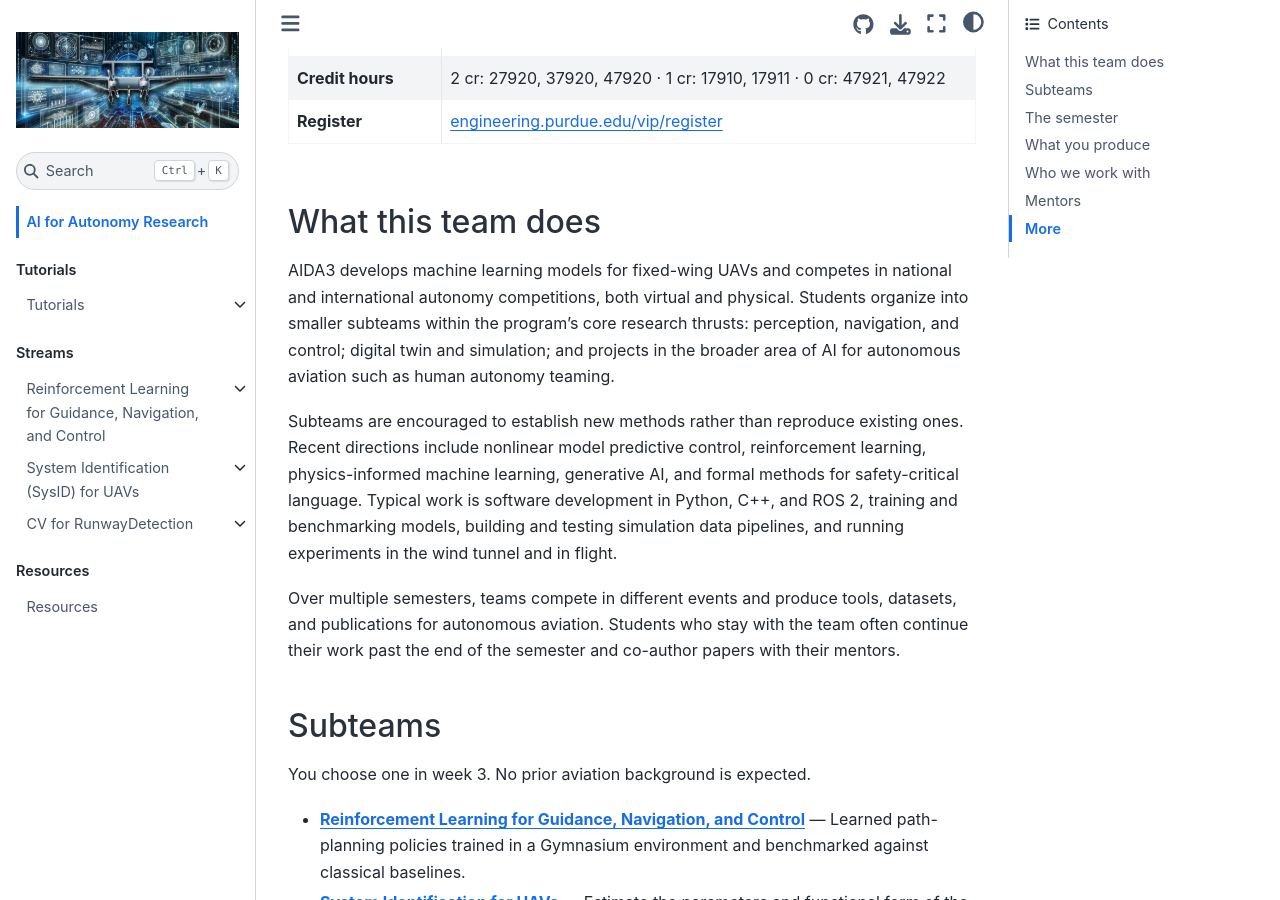
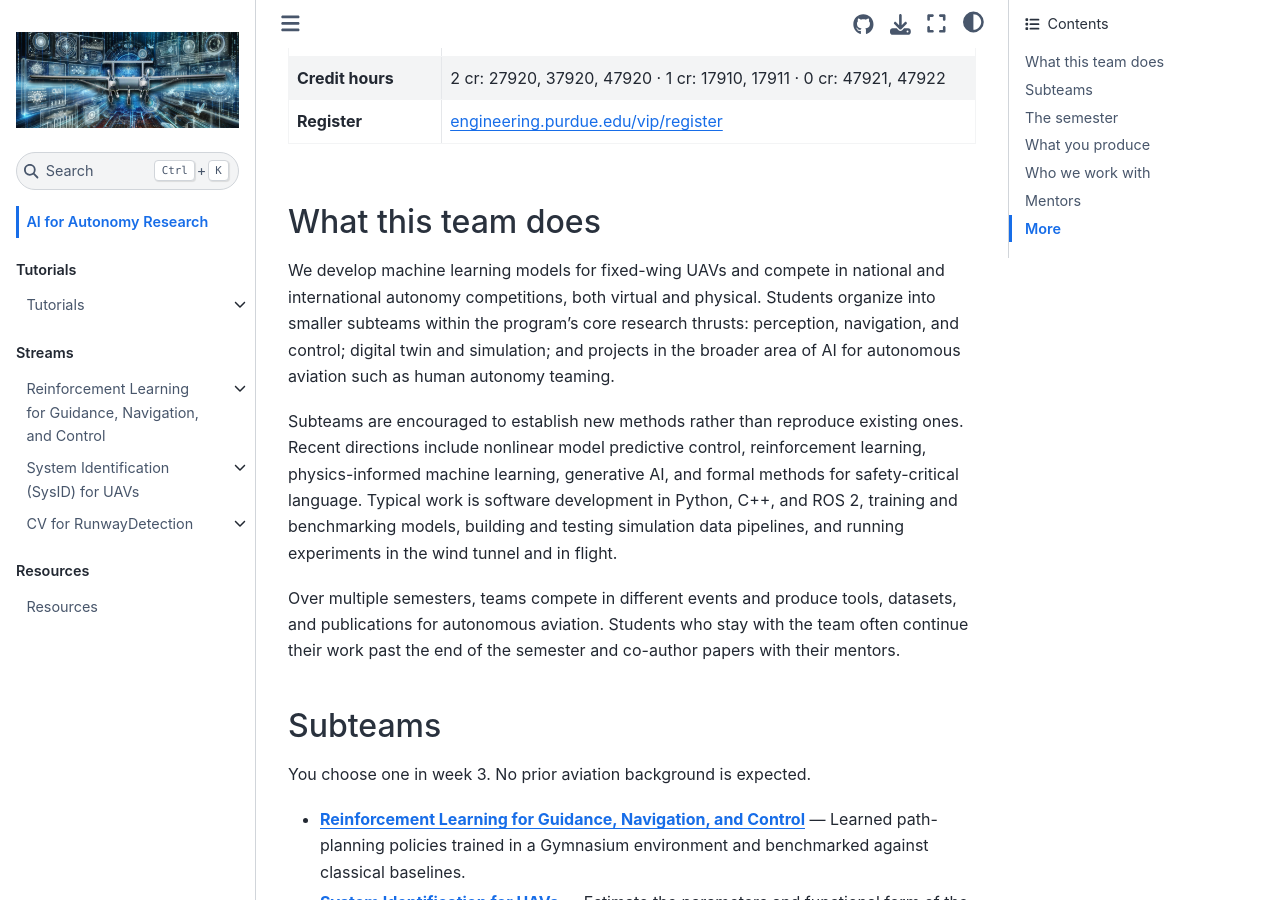
Before and after one commit to VIP-Team-AIDA3/VIP-Team-AIDA3.github.io, a Jupyter Book: the page built from index.md, in a window 1280 px wide and 900 px high, scrolled down 439 px. Built offline with Jupyter Book 1.0.4 settings and Sphinx 7.4.7 and the Sphinx Book theme 1.1.4, drawn with Linux system fonts in a browser that asks for light colours; pages that are not in the unit, such as notebooks, are missing from menus.

Commit message:
Revise AIDA3 team description for clarity
Updated the description of AIDA3's activities and focus areas.

```diff
--- a/index.md
+++ b/index.md
@@ -15,7 +15,7 @@ Machine learning, control, and formal methods for fixed-wing aircraft that fly t
 
 ## What this team does
 
-AIDA3 develops machine learning models for fixed-wing UAVs and competes in national and international autonomy competitions, both virtual and physical. Students organize into smaller subteams within the program's core research thrusts: perception, navigation, and control; digital twin and simulation; and projects in the broader area of AI for autonomous aviation such as human autonomy teaming.
+We develop machine learning models for fixed-wing UAVs and compete in national and international autonomy competitions, both virtual and physical. Students organize into smaller subteams within the program's core research thrusts: perception, navigation, and control; digital twin and simulation; and projects in the broader area of AI for autonomous aviation such as human autonomy teaming.
 
 Subteams are encouraged to establish new methods rather than reproduce existing ones. Recent directions include nonlinear model predictive control, reinforcement learning, physics-informed machine learning, generative AI, and formal methods for safety-critical language. Typical work is software development in Python, C++, and ROS 2, training and benchmarking models, building and testing simulation data pipelines, and running experiments in the wind tunnel and in flight.
 
```
